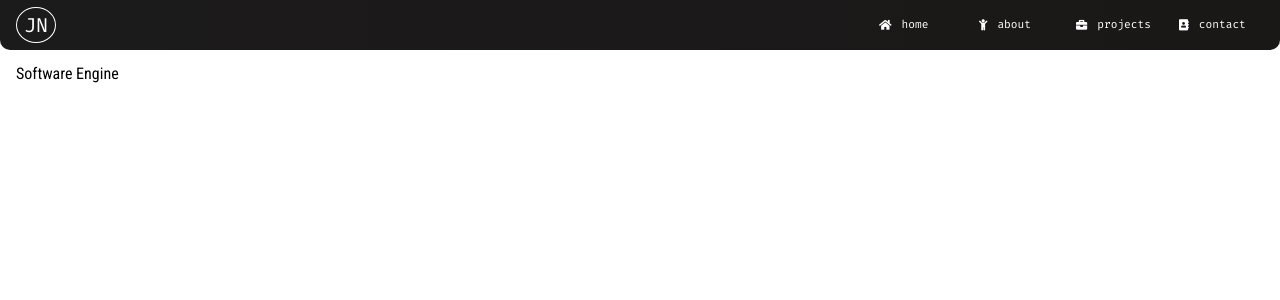
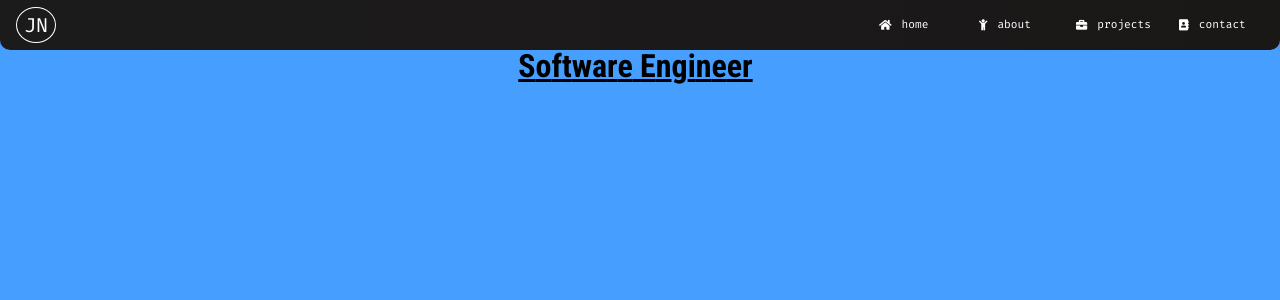
Before and after one commit to jason-nordheim/personal-website, a React (Create React App) app: page / in a window 1280 px wide. Shown: the top 300 px of the page. Built offline with nearby package versions, Linux system fonts and the light colour scheme.

Commit message:
updated the sites background color and the call to action on the home page

```diff
--- a/src/components/App.css
+++ b/src/components/App.css
@@ -49,6 +49,7 @@ table {
 	border-spacing: 0;
 }
 html {
+    background-color: rgba(24, 136, 255, 0.8);
 	box-sizing: border-box;
 	margin: 0;
 	padding: 0;
--- /dev/null
+++ b/src/components/pages/home/Home.css
@@ -0,0 +1,16 @@
+.home {
+}
+.home .Typewriter {
+    width: 250px;
+    font-size: 2rem;
+    font-weight: 600;
+    text-align: center;
+    text-decoration: underline;
+    display: block;
+    margin: auto;
+    margin-bottom: 60%;
+}
+
+.Typewriter__cursor {
+    color: #0065d1;
+}
--- a/src/components/pages/home/Home.js
+++ b/src/components/pages/home/Home.js
@@ -2,10 +2,11 @@ import React from "react";
 import Typewriter from 'typewriter-effect'
 import { typewriterSpeed } from "../../../data/app"
 
+import './Home.css'
 import '../pageStyles.css'
 
 export const Home = () => {
-    const descriptors = ["Creator", "Software Engineer", "Web Developer", "Coder", "Problem-solver", "Geek"]
+    const descriptors = ["Innovator", "Software Engineer", "Web Developer", "Coder", "Problem-solver", "Geek"]
   return (
     <div className="page home">
       <Typewriter className="cta" options={{
--- a/src/components/pages/pageStyles.css
+++ b/src/components/pages/pageStyles.css
@@ -1,4 +1,7 @@
 .page {
-    margin-top: 1rem;
-    margin-left: 1rem;
+    display: flex;
+    height: 100%;
+    width: 100%;
+    align-items: center;
+    justify-items: center;
 }
```
